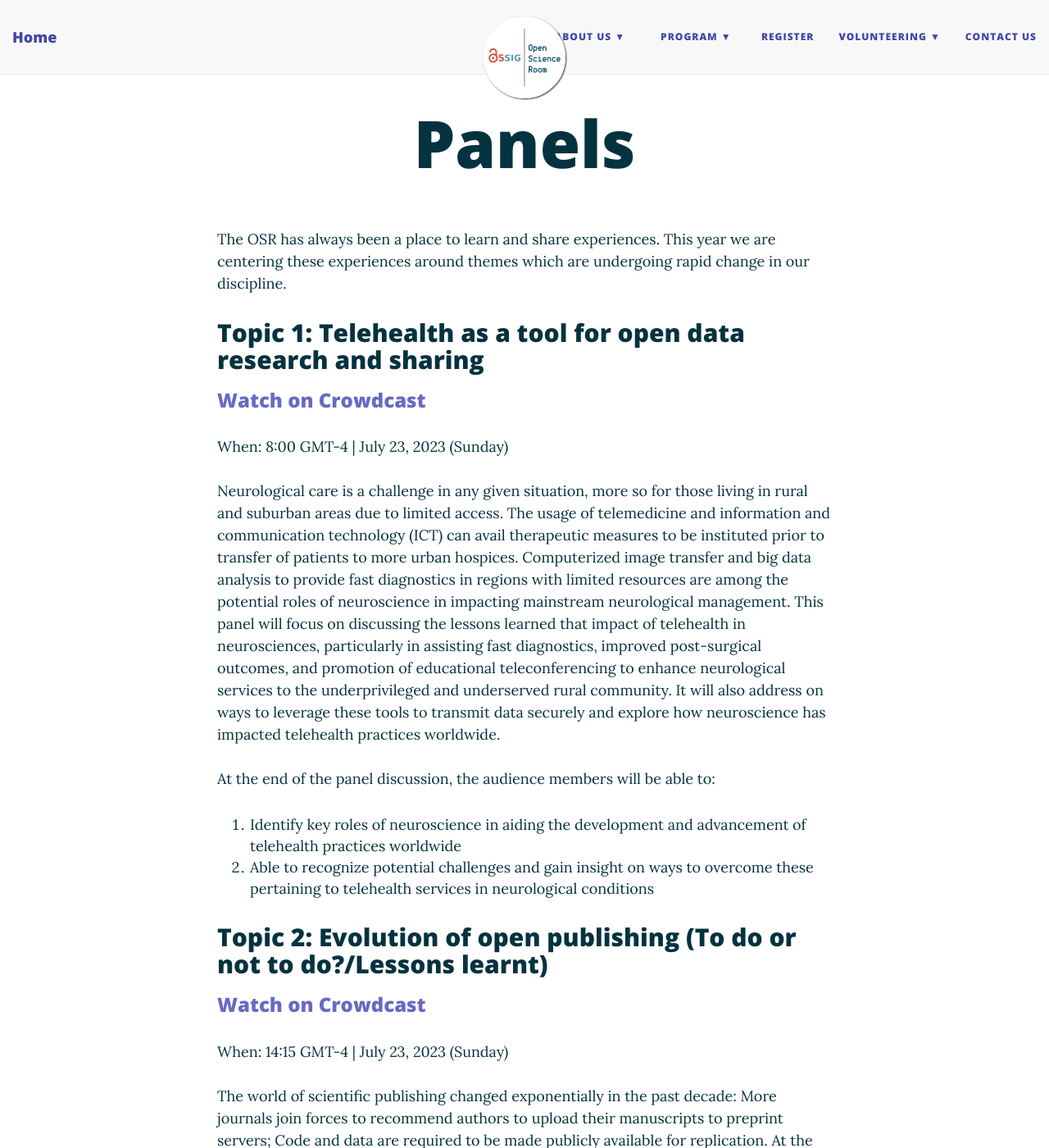
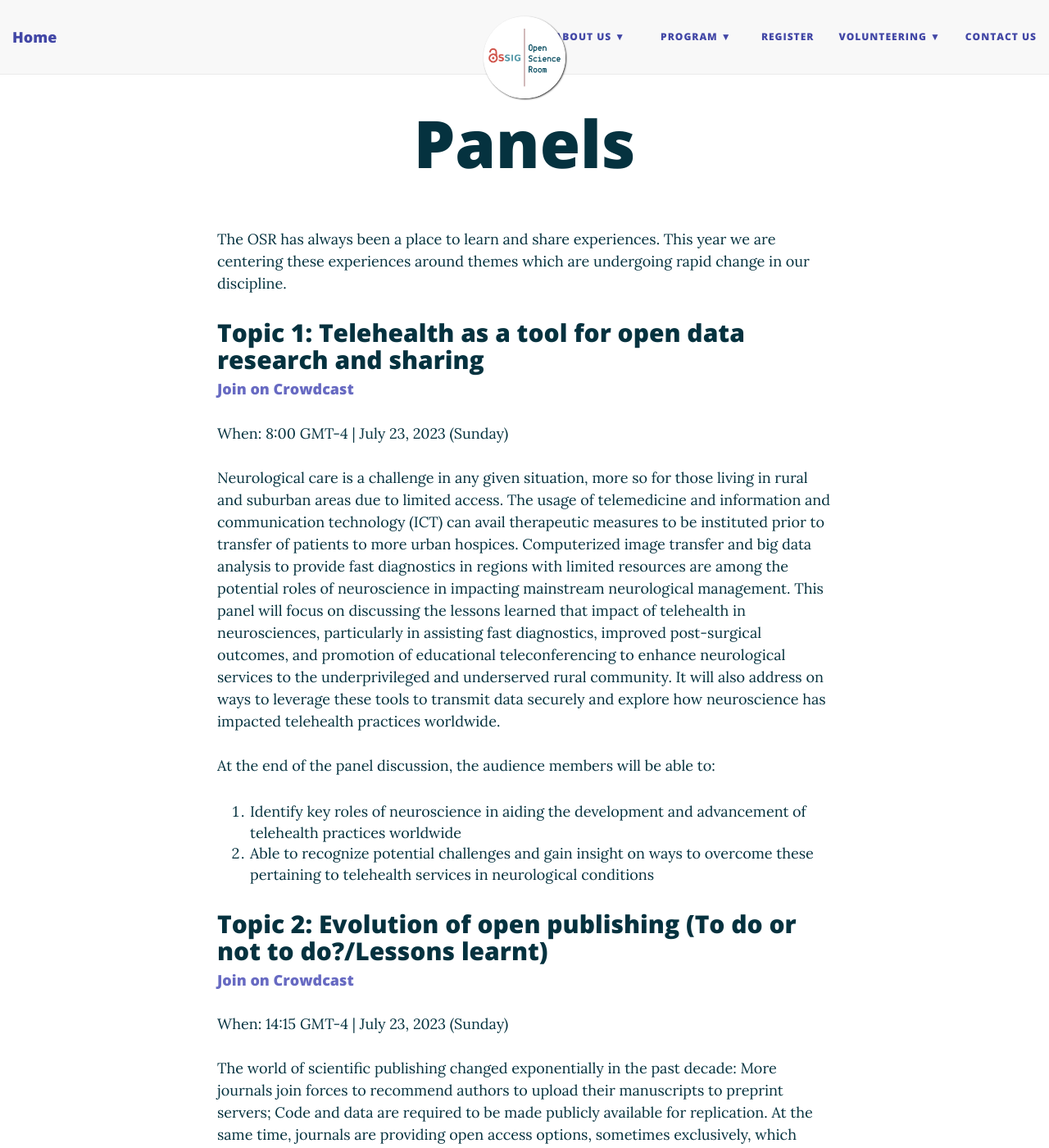
Before and after one commit to ohbm/osr2023, a Jekyll site: the page built from panel.md, in a window 1280 px wide and 1400 px high. Shown: the whole window at 82% size. Built offline with Jekyll 4.4.1, drawn with Linux system fonts in a browser that asks for light colours; nearby versions of some CDN libraries; some of the changed text lies outside the part shown.

Commit message:
Updated panel.md with links

```diff
--- a/panel.md
+++ b/panel.md
@@ -79,9 +79,8 @@
 This year we are centering these experiences around themes which are undergoing rapid change in our discipline.
 
 ## Topic 1: Telehealth as a tool for open data research and sharing
-### <a href="https://www.crowdcast.io" target="_blank">Watch on Crowdcast</a>
+#### <a href="https://www.crowdcast.io/e/panel-1-telehealth" target="_blank">Join on Crowdcast</a>
 When: 8:00 GMT-4 | July 23, 2023 (Sunday) <br/>
-<!-- <a href="https://add.eventable.com/events/629a28543ef85c3ac00e5e83/629a28568622ac08962b8c7f" class="eventable-link" target="_blank" data-key="629a28543ef85c3ac00e5e83" data-event="629a28568622ac08962b8c7f" data-style="1">Add to Calendar</a><br/> -->
 <br/>
 Neurological care is a challenge in any given situation, more so for those living in rural and suburban areas due to limited access. The usage of telemedicine and information and communication technology (ICT) can avail therapeutic measures to be instituted prior to transfer of patients to more urban hospices. Computerized image transfer and big data analysis to provide fast diagnostics in regions with limited resources are among the potential roles of neuroscience in impacting mainstream neurological management. This panel will focus on discussing the lessons learned that impact of telehealth in neurosciences, particularly in assisting fast diagnostics, improved post-surgical outcomes, and promotion of educational teleconferencing to enhance neurological services to the underprivileged and underserved rural community. It will also address on ways to leverage these tools to transmit data securely and explore how neuroscience has impacted telehealth practices worldwide.
 <br><br>
@@ -99,9 +98,8 @@
 </html>
 
 ## Topic 2: Evolution of open publishing (To do or not to do?/Lessons learnt)
-### <a href="https://www.crowdcast.io" target="_blank">Watch on Crowdcast</a>
+#### <a href="https://www.crowdcast.io/e/panel-2-evolution-of" target="_blank">Join on Crowdcast</a>
 When: 14:15 GMT-4 | July 23, 2023 (Sunday) <br/>
-<!-- <a href="https://add.eventable.com/events/629a28543ef85c3ac00e5e83/629a4a43a7c9374f60d948fd/" data-event="629a4a43a7c9374f60d948fd" class="eventable-link" target="_blank" data-key="629a28543ef85c3ac00e5e83" data-style="1">Add to Calendar</a><br/> -->
 <br/>
 The world of scientific publishing changed exponentially in the past decade: More journals join forces to recommend authors to upload their manuscripts to preprint servers; Code and data are required to be made publicly available for replication. At the same time, journals are providing open access options, sometimes exclusively, which means that authors must pay a large amount of money (e.g., up to €9,500) for publishing one single paper. Journals also seek for new publishing models. For instance, the online journal eLife is running a new model of no rejection after peer review. Our generation is facing the rapid evolution of research publishing. We have noticed that researchers have different thoughts on these changes. Topics will include but not limit to: cultural changes regarding assessment of funding and paper quality; what model is more accessible – higher publication fees & open access vs. reader fees; auxiliary materials that accompany papers.
 <br><br>
@@ -122,9 +120,8 @@
 
 
 ## Topic 3: Standardization of code
-### <a href="https://www.crowdcast.io" target="_blank">Replay on Crowdcast</a>
+#### <a href="https://www.crowdcast.io/e/panel-3-standardization" target="_blank">Join on Crowdcast</a>
 When: 8:00 GMT-4 | July 24, 2023 (Monday) <br/>
-<!-- <a href="https://add.eventable.com/events/629a28543ef85c3ac00e5e83/629a4abd1fd9d50830ca3664/" data-event="629a4abd1fd9d50830ca3664" class="eventable-link" target="_blank" data-key="629a28543ef85c3ac00e5e83" data-style="1">Add to Calendar</a><br/> -->
 <br/>
 An increasing number of journals require a data and code availability statement to be included in a published paper. From the perspective of transparency, efficient use of time and resources, and replication of results, open code is very important. However, analysis code is often a second-class citizen in neuroimaging research. This is something we can change. In this session we will discuss with four experts best-practices in software development for scientists - and how those practices can result in real-world gains in research quality and output. Sharing code by making it available in some repository is only one step towards practicing open code. By adhering to certain standards, like good coding practices and quality monitoring, open code can contribute to efficiency and quality of research. We will share tips on best-practices for coding, discuss advantages and disadvantages of standardization of open code, and address the question of whether we can expect individual researchers/small labs to share code of a comparable standard as specialized programmers.
 <br>
@@ -138,9 +135,8 @@
 
 
 ## Topic 4: Open Data Governance and Infrastructure
-### <a href="https://www.crowdcast.io" target="_blank">Watch on Crowdcast</a>
+#### <a href="https://www.crowdcast.io/e/panel-4-data-governance" target="_blank">Join on Crowdcast</a>
 When: 10:30 GMT-4 | July 25, 2023 (Tuesday) <br/>
-<!-- <a href="https://add.eventable.com/events/629a28543ef85c3ac00e5e83/629a4b4210e33846f6e40e62/" data-event="629a4b4210e33846f6e40e62" class="eventable-link" target="_blank" data-key="629a28543ef85c3ac00e5e83" data-style="1">Add to Calendar</a><br/> -->
 <br/>
 The sharable open source data serves are the foundation of open science, requiring effective strategies for management and organization. As more and more data are accumulated, sustainable data usage requires interactions between front- and back-end engineers, scientists, data providers, and data users. A large amount of brain image data has been collected, anticipating solving the problems of varied data quality, limited funding resources, or having too little data for studying specific populations or rare diseases in neuroscience research. Taking the advantage of methodologies like AI, big data and multi-omics approaches, on the other hand, enables scientists and doctors to understand the brain from new perspectives. By establishing discussions in this panel session, we take large-scale opensource brain image datasets as examples and aim to reduce inequalities by promoting value-added data usage with experts from different domains. Moreover, the panel will also include discussions on legal and ethical issues.
 <br><br>
@@ -158,9 +154,8 @@
 </html>
 
 ## Topic 5: Large open data repositories: sustainability and global implications of reuse
-### <a href="https://www.crowdcast.io" target="_blank">Watch on Crowdcast</a>
+#### <a href="https://www.crowdcast.io/e/panel-5-data-reuse" target="_blank">Join on Crowdcast</a>
 When: 10:30 GMT-4 | July 26, 2023 (Wednesday) <br/>
-<!-- <a href="https://add.eventable.com/events/629a28543ef85c3ac00e5e83/629a4ba20de33e392ef7ff06/" data-event="629a4ba20de33e392ef7ff06" class="eventable-link" target="_blank" data-key="629a28543ef85c3ac00e5e83" data-style="1">Add to Calendar</a><br/> -->
 <br/>
 In this session we will discuss pros and cons of reusing large open data sets. There are many advantages of large neuroimaging-based databases, however, most involve data from the Western, educated, industrial population. We will discuss the implications of this. Another aspect we want to discuss is the support for data storage, sharing, and future reuse. There is a growing need for assistance through data managers or data librarians, free but monitored access to open data repositories for both long-term and short-term storage, as well as educational programs to increase awareness and to help create a culture of good data practices in neuroscience.
 <br>
```
